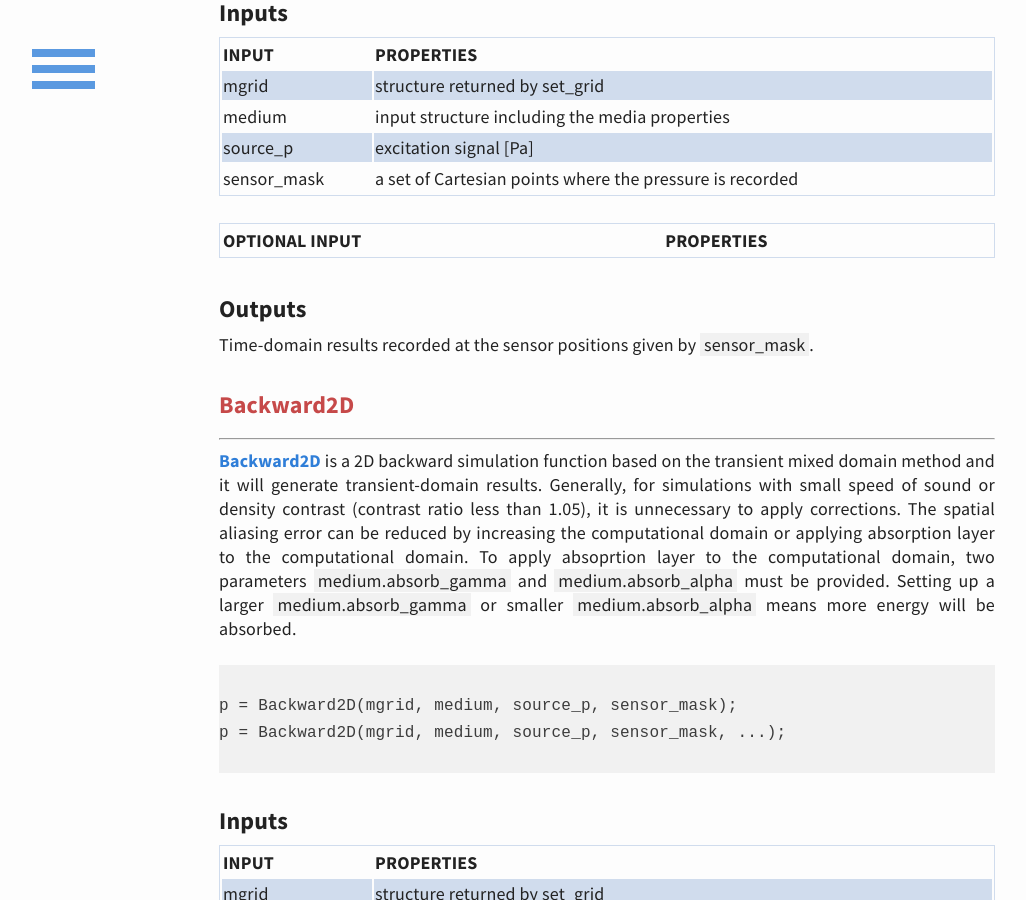
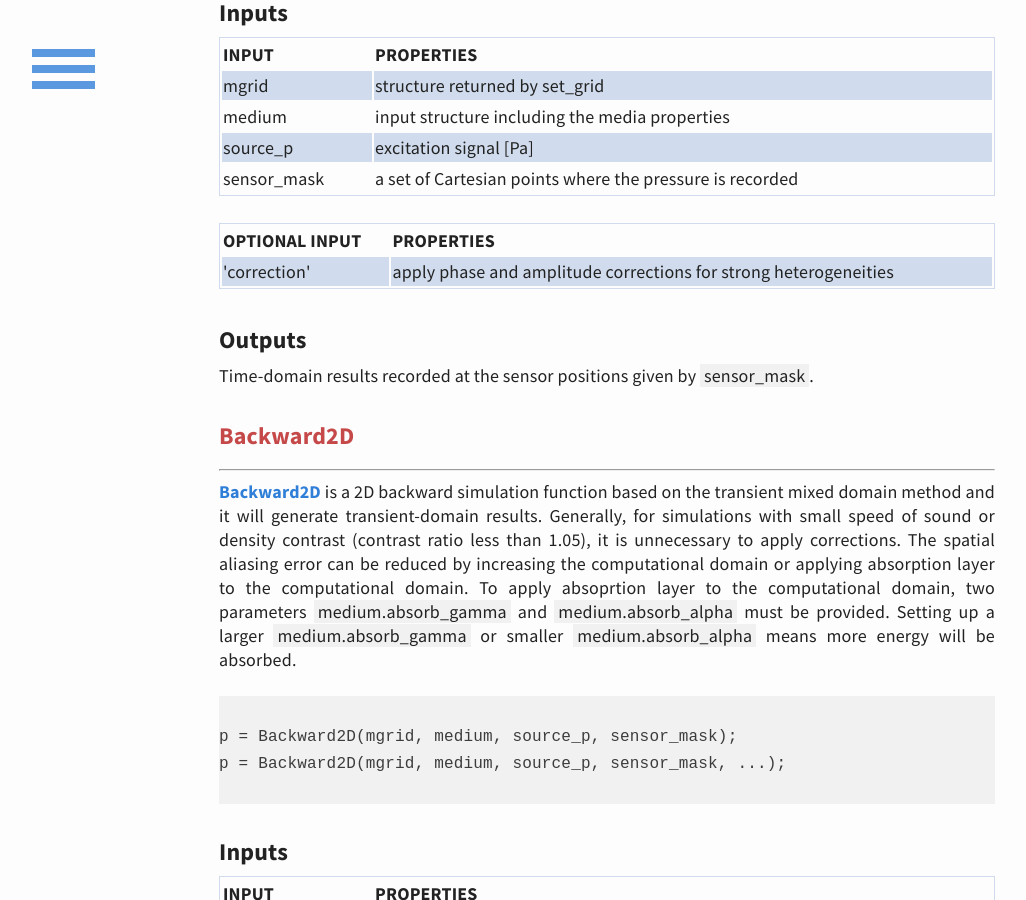
Before and after one commit to m-SOUND/mSOUND, a Jekyll site: the page built from function.html, in a window 1280 px wide and 900 px high, scrolled down 8631 px. Shown: the whole window, without its empty margins (33-1059 px from the left). Built offline with Jekyll 4.4.1, drawn with Linux system fonts in a browser that asks for light colours.

Commit message:
Update function.html

```diff
--- a/function.html
+++ b/function.html
@@ -573,6 +573,9 @@ p = Backward1D(mgrid, medium, source_p, sensor_mask, ...);
   <tr>
    <th>OPTIONAL INPUT</th><th>PROPERTIES</th>
   </tr>
+  <tr>
+   <td>'correction'</td><td>apply phase and amplitude corrections for strong heterogeneities</td>
+  </tr>
  </table>
 
 
```
